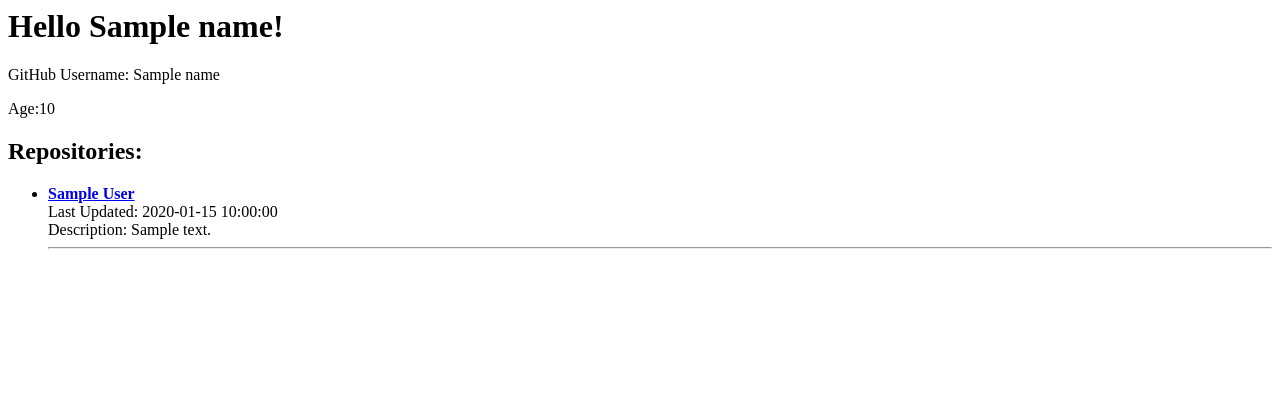
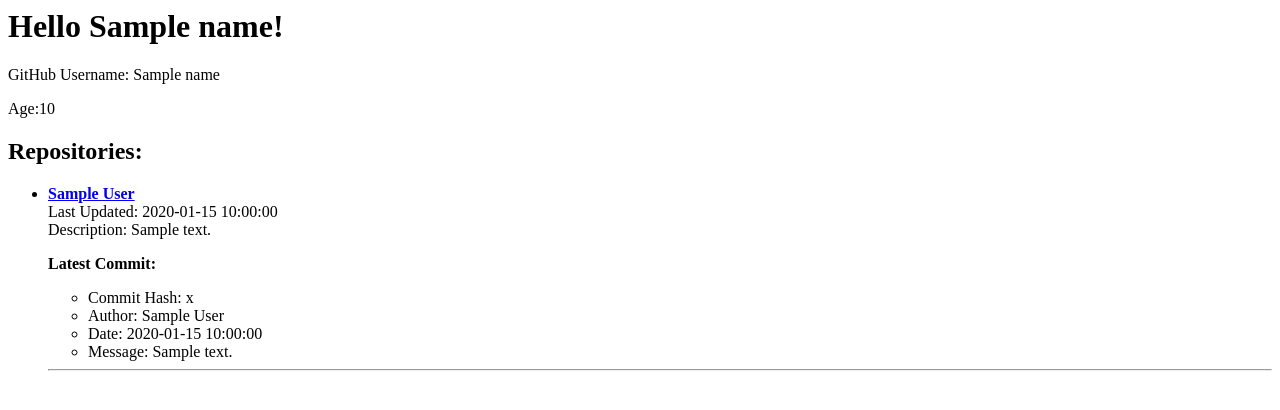
Before and after one commit to Will-JacKnight/lab_app, a Flask app: template src/templates/hello.html in a window 1280 px wide. Shown: the top 410 px of the page. Run offline with Flask 3, Linux system fonts and the light colour scheme; the template is opened without the code that fills it: most values are stand-ins (such as "Sample title", 1, 10 or a date in 2020).

Commit message:
tried parsing commit info

```diff
--- a/src/app.py
+++ b/src/app.py
@@ -16,15 +16,16 @@
     GITHUB_UN = request.form.get("name")
     input_age = request.form.get("age")
 
-    repo_list, last_updated_list = [], []
+    repo_info = {}
     response = requests.get(f"https://api.github.com/users/{GITHUB_UN}/repos")
     if response.status_code == 200:
         # data returned is a list of ‘repository’ entities
         repos = response.json()
         for repo in repos:
-            # print(repo["full_name"])
-            repo_list.append(repo["full_name"])
-            last_updated_list.append(repo["updated_at"])
+            # repo_list.append(repo["full_name"])
+            # last_updated_list.append(repo["updated_at"])
+            repo_info["full_name"] = repo["name"]
+
 
         return render_template("hello.html", name=GITHUB_UN, age=input_age, repos=repos)
     return f"Response Error! Error code: {response.status_code}"
--- a/src/templates/hello.html
+++ b/src/templates/hello.html
@@ -9,9 +9,19 @@
                 <strong><a href="{{repo['html_url'] }}" target="_blank">{{ repo['full_name'] }}</a ></strong><br>
                 Last Updated: {{ repo['updated_at'] }}<br>
                 Description: {{ repo['description'] or "No description available." }}
+                {% if repo.commit %}
+                        <p><strong>Latest Commit:</strong></p >
+                        <ul>
+                            <li>Commit Hash: {{ repo.commit.hash }}</li>
+                            <li>Author: {{ repo.commit.author }}</li>
+                            <li>Date: {{ repo.commit.date }}</li>
+                            <li>Message: {{ repo.commit.message }}</li>
+                        </ul>
+                    {% else %}
+                        <p>No commit information available.</p >
+                    {% endif %}
             </li>
             <hr>
         {% endfor %}
     </ul>
-
 </body>
```
Also changed, not shown: 1 other file.
